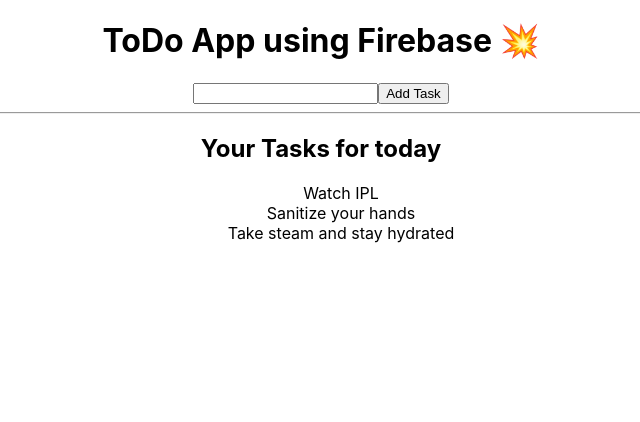
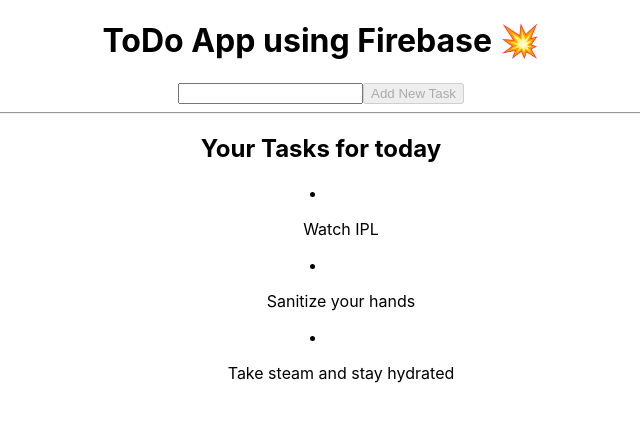
Before and after one commit to DEEPKIRANC/todo-firebase, a React (Create React App) app in the folder todo-firebase/: page / in a window 1280 px wide. Shown: the top 422 px of the page, without its empty margins (319-959 px from the left). Built offline with nearby package versions, Linux system fonts and the light colour scheme; the HTML template or start-up script is replaced by a standard one.

Commit message:
Add Todo Component

```diff
--- a/todo-firebase/package.json
+++ b/todo-firebase/package.json
@@ -3,6 +3,7 @@
   "version": "0.1.0",
   "private": true,
   "dependencies": {
+    "@material-ui/core": "^4.11.3",
     "@testing-library/jest-dom": "^5.11.10",
     "@testing-library/react": "^11.2.6",
     "@testing-library/user-event": "^12.8.3",
--- a/todo-firebase/src/App.js
+++ b/todo-firebase/src/App.js
@@ -1,26 +1,32 @@
 import './App.css';
 import React,{useState} from "react";
+import Todo from "./components/Todo";
 
 function App() {
   const [todos,setTodos]=useState(["Watch IPL","Sanitize your hands","Take steam and stay hydrated"]);
   const [input,setInput]=useState('');
 
-  const addTask=()=>{
+  const addTask=(e)=>{
+    e.preventDefault();
     setTodos(prevtodos=>[...prevtodos,input]);
     setInput('');
   }
   return (
     <div className="App">
+      <form onSubmit={addTask}>
       <h1>ToDo App using Firebase 💥</h1>
       <input type="text"  value={input} onChange={e=>setInput(e.target.value)}/>
-      <button onClick={addTask}>Add Task</button>
+      <button disabled={!input}  type="submit">
+        Add New Task
+      </button>
       <hr/>
       <h2>Your Tasks for today</h2>
-      <ul style={{listStyle:'none'}}>
+
         {todos.map(todo=>(
-          <li>{todo}</li>
+          <li><Todo item={todo}/></li>
         ))}
-      </ul>
+
+      </form>
     </div>
   );
 }
--- /dev/null
+++ b/todo-firebase/src/components/Todo.js
@@ -0,0 +1,13 @@
+import React from 'react'
+
+function Todo({item}) {
+    return (
+        <div>
+            <ul style={{listStyle:'none'}}>
+                <li>{item}</li>
+            </ul>
+        </div>
+    )
+}
+
+export default Todo
```
Also changed, not shown: 1 other file (tests, documents, lock files or other folders).
